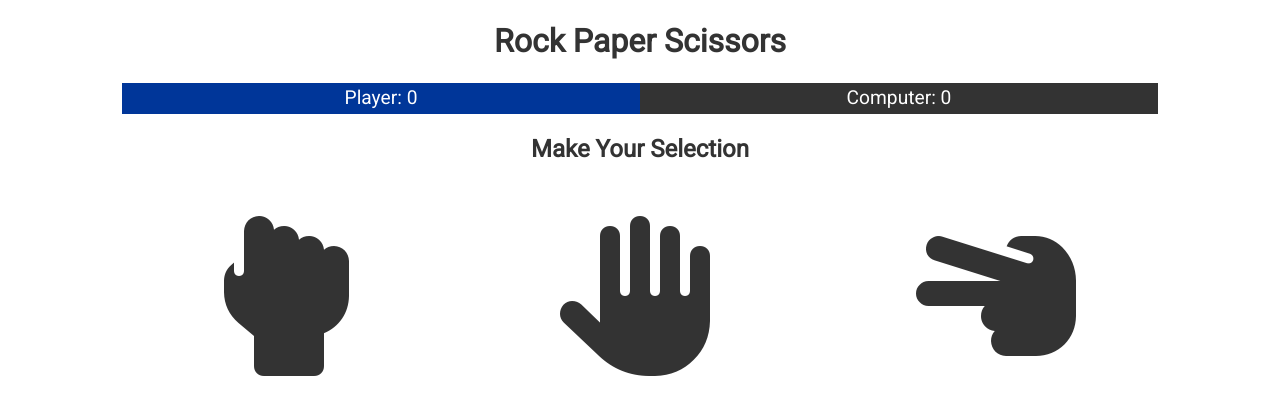
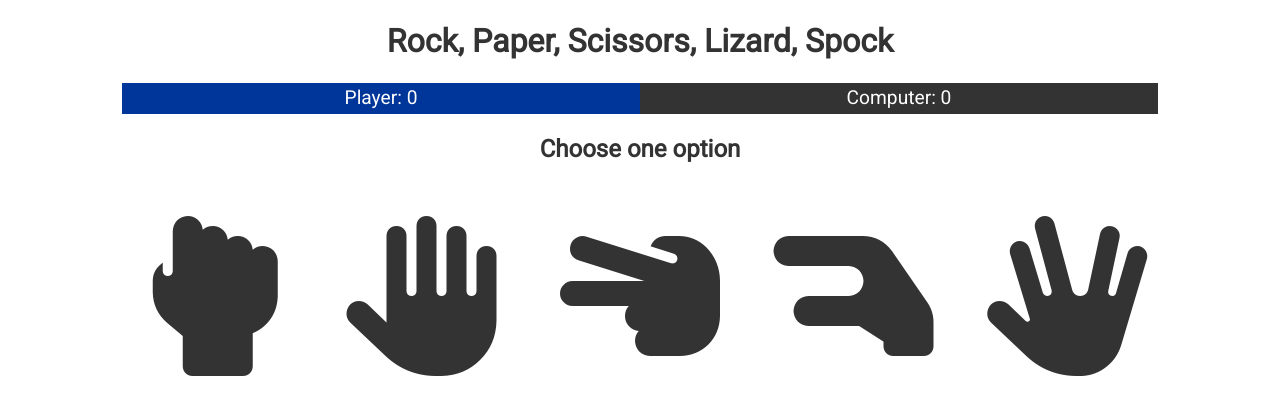
Before and after one commit to tsachit/rock-paper-scissor-lizard-spock, a PHP site: page / in a window 1280 px wide. Shown: the top 415 px of the page. Run offline with PHP 8.4, Linux system fonts and the light colour scheme; some libraries are stand-ins or nearby versions.

Commit message:
rock paper scissors lizard spock updated

```diff
--- a/css/style.css
+++ b/css/style.css
@@ -72,7 +72,7 @@ body {
 
 .choices {
   display: grid;
-  grid-template-columns: repeat(3, 1fr);
+  grid-template-columns: repeat(5, 1fr);
   grid-gap: 2rem;
   margin-top: 3rem;
   text-align: center;
--- a/index.html
+++ b/index.html
@@ -7,23 +7,25 @@
     <script src="https://kit.fontawesome.com/7b3690589a.js"></script>
     <link rel="stylesheet" href="css/style.css">
     <link rel="stylesheet" href="css/modal.css">
-    <title>Rock Paper Scissors</title>
+    <title>Rock, Paper, Scissors, Lizard, Spock</title>
 </head>
 <body>
     <div class="container">
         <header class="header">
-            <h1>Rock Paper Scissors</h1>
+            <h1>Rock, Paper, Scissors, Lizard, Spock</h1>
             <button id="restart" class="restart-btn">Restart Game</button>
             <div id="score" class="score">
                 <p>Player: 0</p>
                 <p>Computer: 0</p>
             </div>
         </header>
-        <h2>Make Your Selection</h2>
+        <h2>Choose one option</h2>
         <div class="choices">
             <i id="rock" class="choice fas fa-hand-rock fa-10x"></i>
             <i id="paper" class="choice fas fa-hand-paper fa-10x"></i>
             <i id="scissors" class="choice fas fa-hand-scissors fa-10x"></i>
+            <i id="lizard" class="choice fas fa-hand-lizard fa-10x"></i>
+            <i id="spock" class="choice fas fa-hand-spock fa-10x"></i>
         </div>
     </div>
 
--- a/js/main.js
+++ b/js/main.js
@@ -8,79 +8,178 @@ const scoreboard = {
   computer: 0
 }
 
+// consider first key as player, and inner key as computer
+const gameRules = {
+  rock: {
+    rock: {
+      result: 'draw',
+      message: 'Both chose Rock'
+    },
+    paper: {
+      result: 'lose',
+      message: 'Paper covers Rock'
+    },
+    scissors: {
+      result: 'win',
+      message: 'Rock crushes Scissors'
+    },
+    lizard: {
+      result: 'win',
+      message: 'Rock crushes Lizard'
+    },
+    spock: {
+      result: 'lose',
+      message: 'Spock vaorizes Rock'
+    }
+  },
+  paper: {
+    rock: {
+      result: 'win',
+      message: 'Paper covers Rock'
+    },
+    paper: {
+      result: 'draw',
+      message: 'Both chose Paper'
+    },
+    scissors: {
+      result: 'lose',
+      message: 'Scissors cuts Paper'
+    },
+    lizard: {
+      result: 'lose',
+      message: 'Lizard eats Paper'
+    },
+    spock: {
+      result: 'win',
+      message: 'Paper disproves Spock'
+    }
+  },
+  scissors: {
+    rock: {
+      result: 'lose',
+      message: 'Rock crushes Scissors'
+    },
+    paper: {
+      result: 'win',
+      message: 'Scissors cuts Paper'
+    },
+    scissors: {
+      result: 'draw',
+      message: 'Both chose Scissors'
+    },
+    lizard: {
+      result: 'win',
+      message: 'Scissors decapitates Lizard'
+    },
+    spock: {
+      result: 'lose',
+      message: 'Spock smashes Scissors'
+    }
+  },
+  lizard: {
+    rock: {
+      result: 'lose',
+      message: 'Rock crushes Lizard'
+    },
+    paper: {
+      result: 'win',
+      message: 'Lizard eats Paper'
+    },
+    scissors: {
+      result: 'lose',
+      message: 'Scissors decapitates Lizard'
+    },
+    lizard: {
+      result: 'draw',
+      message: 'Both chose Lizard'
+    },
+    spock: {
+      result: 'win',
+      message: 'Lizard poisons Spock'
+    }
+  },
+  spock: {
+    rock: {
+      result: 'win',
+      message: 'Spock vaorizes Rock'
+    },
+    paper: {
+      result: 'lose',
+      message: 'Paper disproves Spock'
+    },
+    scissors: {
+      result: 'win',
+      message: 'Spock smashes Scissors'
+    },
+    lizard: {
+      result: 'lose',
+      message: 'Lizard poisons Spock'
+    },
+    spock: {
+      result: 'draw',
+      message: 'Both chose Spock'
+    }
+  }
+}
+
 // Play Game
 const play = (e) => {
   restart.style.display = 'inline-block';
   const playerChoice = e.target.id;
   const computerChoice = getComputerChoice();
-  const winner = getWinner(playerChoice, computerChoice);
-  showWinner(winner, computerChoice);
+  showWinner(playerChoice, computerChoice);
 }
 
 // Get computers choice
 const getComputerChoice = () => {
   const rand = Math.random();
-  if (rand < 0.34) {
+  if (rand < 0.20) {
     return 'rock';
-  } else if (rand <= 0.67) {
+  } else if (rand < 0.40) {
     return 'paper';
+  } else if (rand < 0.60) {
+    return 'scissors';
+  } else if (rand < 0.80) {
+    return 'lizard';
   } else {
-    return 'scissors';
+    return 'spock';
   }
 }
 
-// Get game winner
-const getWinner = (p, c) => {
-  if(p === c) {
-    return 'draw';
-  } else if (p === 'rock') {
-    if (c === 'paper') {
-      return 'computer';
-    } else {
-      return 'player';
-    }
-  } else if (p === 'paper') {
-    if (c === 'scissors') {
-      return 'computer';
-    } else {
-      return 'player';
-    }
-  } else if (p === 'scissors') {
-    if (c === 'rock') {
-      return 'computer';
-    } else {
-      return 'player';
-    }
-  }
-}
-
-const showWinner = (winner, computerChoice) => {
-  if(winner == 'player') {
+// Show game winner
+const showWinner = (playerChoice, computerChoice) => {
+  const rule = gameRules[playerChoice][computerChoice];
+  if(rule.result == 'win') {
     // Inc player score
     scoreboard.player++;
     // Show modal result
     result.innerHTML = `
       <h1 class="text-win">You Win</h1>
       <i class="fas fa-hand-${computerChoice} fa-10x"></i>
+      <p>You Chose <strong>${playerChoice.firstLetterUpperCaseInString()}</strong></p>
       <p>Computer Chose <strong>${computerChoice.firstLetterUpperCaseInString()}</strong></p>
+      <p>${rule.message}</p>
     `;
-  } else if(winner == 'computer') {
+  } else if (rule.result == 'lose') {
     // Inc player score
     scoreboard.computer++;
     // Show modal result
     result.innerHTML = `
       <h1 class="text-lose">You Lose</h1>
       <i class="fas fa-hand-${computerChoice} fa-10x"></i>
+      <p>You Chose <strong>${playerChoice.firstLetterUpperCaseInString()}</strong></p>
       <p>Computer Chose <strong>${computerChoice.firstLetterUpperCaseInString()}</strong></p>
+      <p>${rule.message}</p>
     `;
   } else {
     // Show modal result
     result.innerHTML = `
       <h1>It's A Draw</h1>
       <i class="fas fa-hand-${computerChoice} fa-10x"></i>
-      <p>Computer Chose <strong>${computerChoice.firstLetterUpperCaseInString()}</strong></p>
+      <p>${rule.message}</p>
     `;
   }
+
   // Update score
   updateScore();
   modal.style.display = 'block';
```
